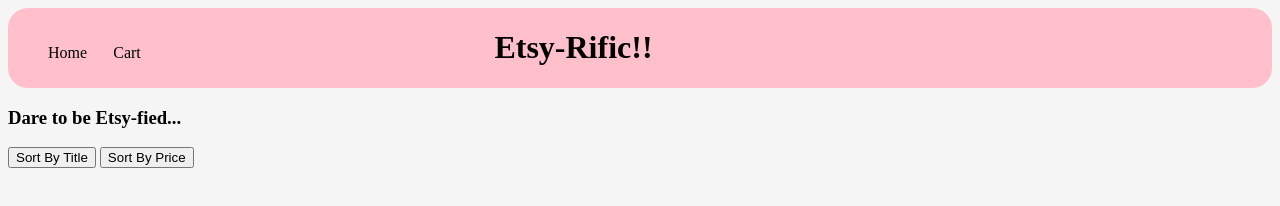
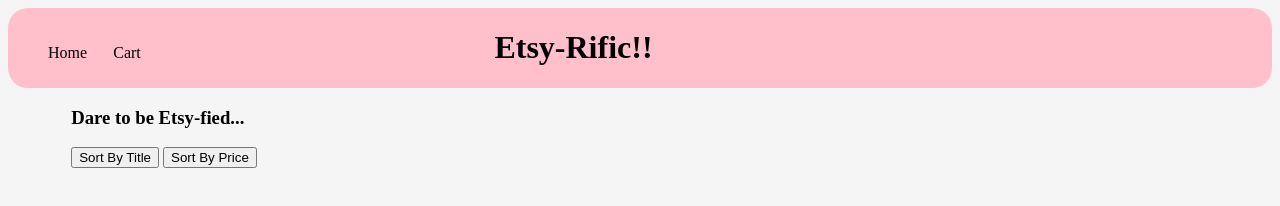
Before and after one commit to tiffanyRossyRobinson/etsyRific, a website: page index.html in a window 1280 px wide. Drawn offline with nearby package versions, Linux system fonts and the light colour scheme; some packages are replaced by stand-ins of ours.

Commit message:
bringing up to date

```diff
--- a/css/styles.css
+++ b/css/styles.css
@@ -11,6 +11,10 @@
 
 .storeName{
   display:inline-block;
+}
+.allProducts{
+  width: 90%;
+  margin-left: 5%;
 }
 .navLinks{
   display:inline-block;
--- a/views/main.html
+++ b/views/main.html
@@ -1,3 +1,4 @@
+<div class="allProducts">
   <h3>Dare to be Etsy-fied...</h3>
   <button type="button" ng-click ="sortData('title', listings)" class="sortTitle">Sort By Title</button> <button type="button" ng-click ="sortData('price', listings)" class="sortPrice">Sort By Price</button>
   <div class="product" ng-repeat="listing in listings" data-id={{listing.id}}>
@@ -10,3 +11,4 @@
         <button type="button" ng-controller = "CartController" ng-click="addToCart(listing)" class="addToCart">I'll Take it!</button>
     </div>
   </div>
+</div>
```
Lines whose indentation alone changed are shown as unchanged.
